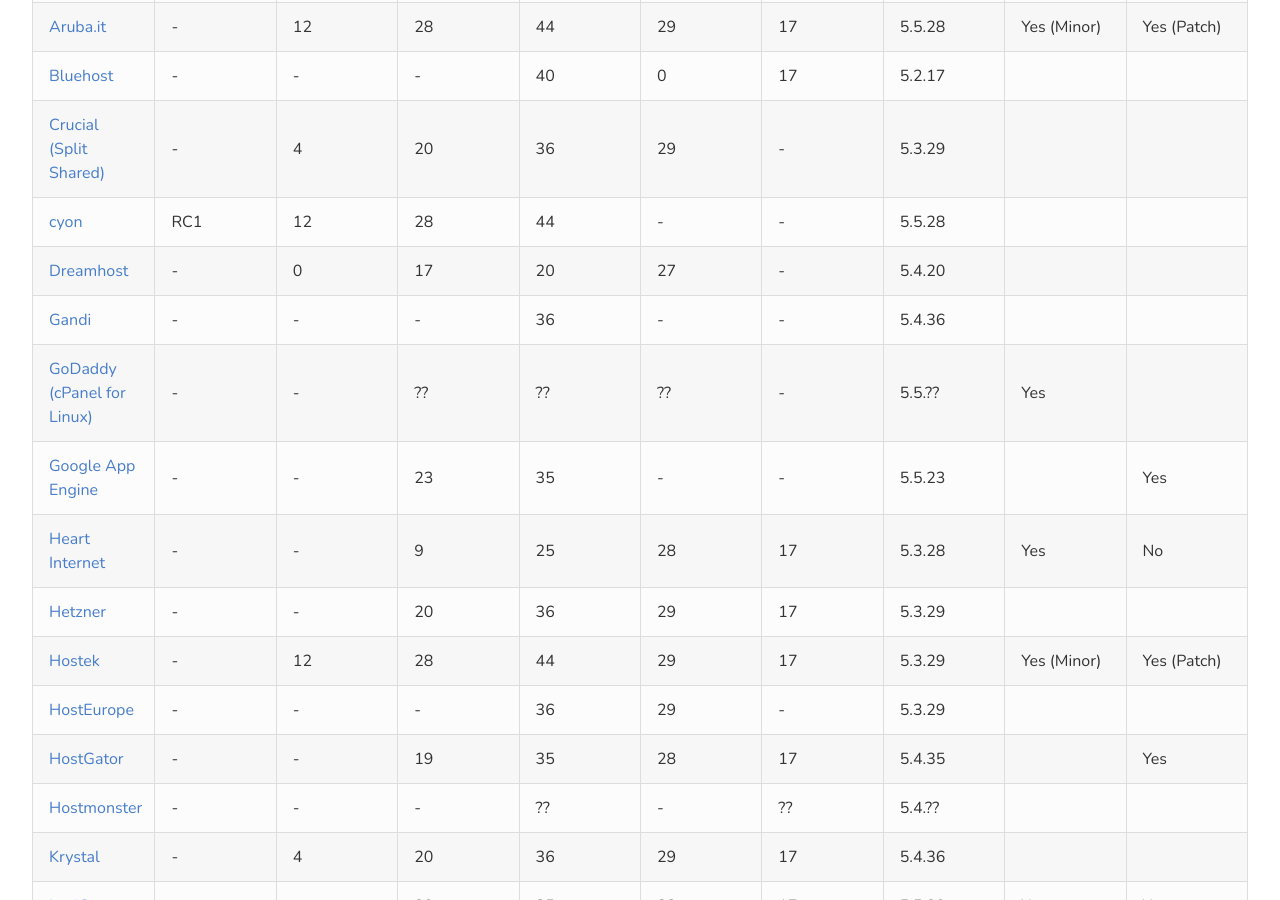
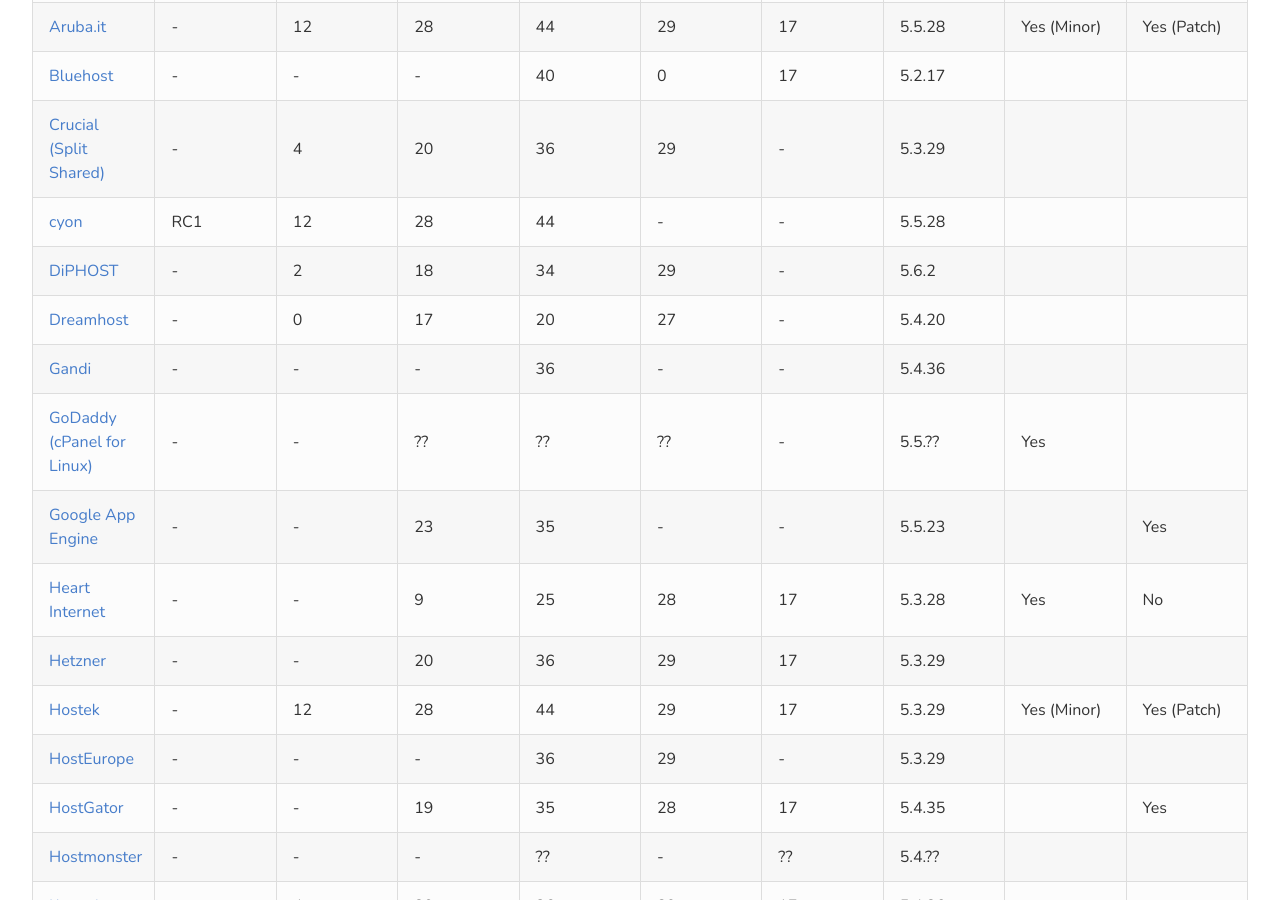
Before and after one commit to phpversions/phpversions.info, a Jekyll site: the page built from shared-hosting.html, in a window 1280 px wide and 900 px high, scrolled down 482 px. Built offline with Jekyll 4.4.1, drawn with Linux system fonts in a browser that asks for light colours; nearby versions of some CDN libraries.

Commit message:
DiPHOST shared hosting (http://www.diphost.ru/)

```diff
--- a/_data/shared_hosts.yml
+++ b/_data/shared_hosts.yml
@@ -55,6 +55,14 @@
   php56: 12
   php70: RC1
   default: 5.5.28
+
+- name: "DiPHOST"
+  url: "http://www.diphost.ru/"
+  php53: 29
+  php54: 34
+  php55: 18
+  php56: 2
+  default: 5.6.2
 
 - name: "Dreamhost"
   url: "http://www.dreamhost.com/hosting/shared/"
```
